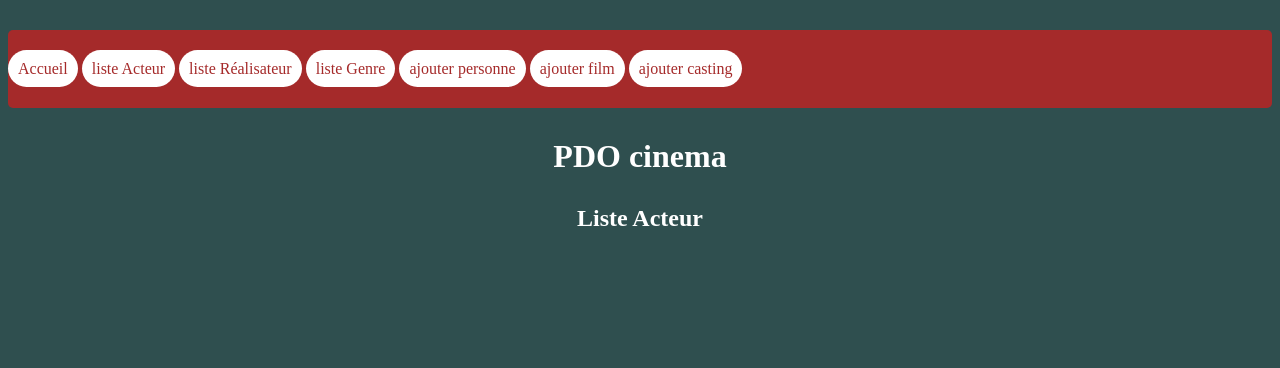
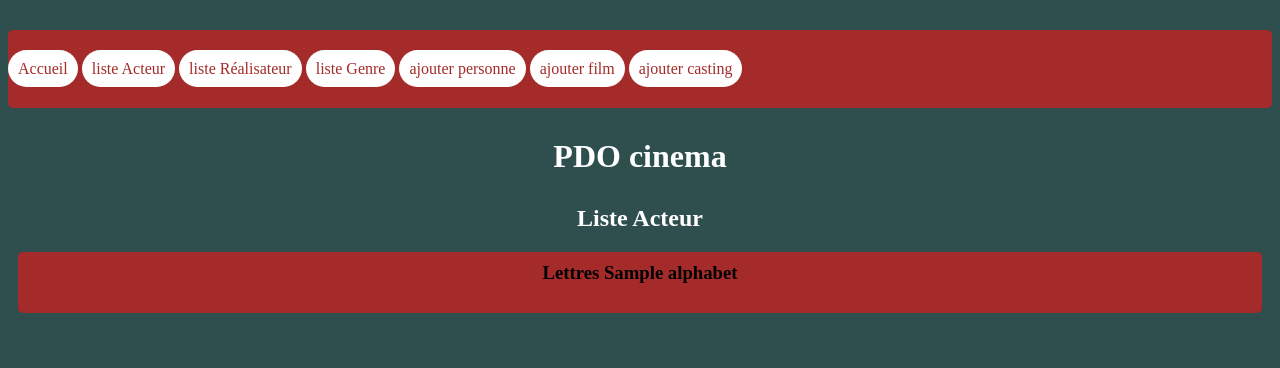
Before and after one commit to AbdouVak/PDO_Cinema, a PHP site: template view/listeActeurPage.php in a window 1280 px wide. Shown: the top 368 px of the page. Run offline with PHP 8.4, Linux system fonts and the light colour scheme; the template is opened without the code that fills it: most values are stand-ins (such as "Sample title", 1, 10 or a date in 2020).

Commit message:
listeActeurPage: liste les acteur dans l'odre alphabetique

```diff
--- a/view/listeActeurPage.php
+++ b/view/listeActeurPage.php
@@ -1,5 +1,17 @@
-<?php ob_start();?>
+<?php ob_start();
 
+
+foreach($alphabet as $lettres){?>
+    <div class="alphabetBar"><h3>Lettres <?= $lettres?></h3></div>
+
+    <div class="personneContaineur">
+        <?php foreach($requeteActeur as $acteur){
+            if($acteur['nom'][0] == $lettres){?>
+                    <a class="lienPersonne" href="index.php?action=filmographieAct&id=<?= $acteur['id_acteur']?>"><?= $acteur['nom']?> <?= $acteur['prenom']?><br></a><?php
+            }
+        }?>
+    </div><?php
+}?>
 
 
 <?php
```
